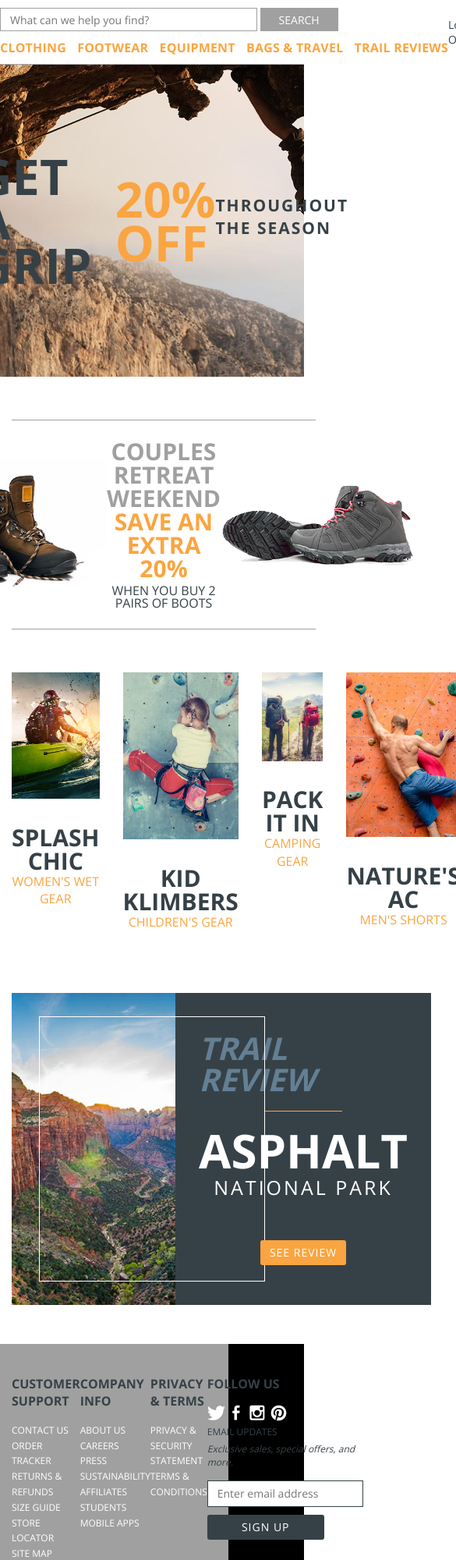
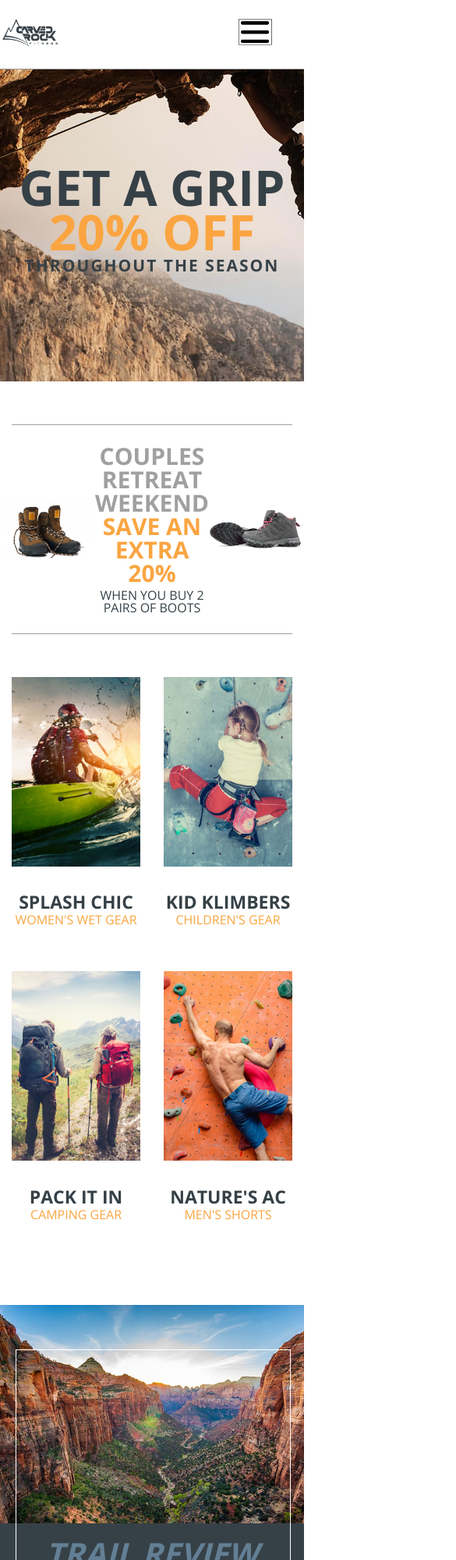
Before and after one commit to DarioDevGit/ProyectPluralSight, a website: page index.html in a window 390 px wide. Shown: the top 2000 px of the page at 78% size, 585 px wide, since content can reach past the window. Drawn offline with nearby package versions, Linux system fonts and the light colour scheme.

Commit message:
responsive

```diff
--- a/css/main.css
+++ b/css/main.css
@@ -7,8 +7,8 @@ ul { padding: 0; margin: 0; list-style: none; }
 nav { padding: 10px 0; }
 h1, h2, h3, h4, h5, h6 { margin: 0; }
 /***************************************/
-.container {
-    margin: 0 auto; max-width: 1170px;
+.header-nav__container {
+    margin: 0 auto; max-width: 100%;
 }
 
 section {
@@ -19,8 +19,8 @@ section {
     display:flex;
 }
 
-.flex-colum{
-    flex-direction: colum;
+.flex-column{
+    flex-direction: column;
 }
 
 .flex-one{
@@ -85,6 +85,10 @@ section {
     border-bottom: 1px solid #a0a0a0;
 }
 
+.header-nav__menu{
+    display: none;
+}
+
 .brand{
     widows: 170px;
     height: 85px;
@@ -92,12 +96,16 @@ section {
     margin-right: 60px;
 }
 
+/* .container{
+    display:
+} */
+
 .logo-container{
     width: 28%;
 }
 
 .logo{
-    max-width: 33%;
+    max-width: 70%;
     height: auto;
 }
 
@@ -115,6 +123,10 @@ section {
     height: 30px;
     border: 0;
     padding: 0;
+}
+
+.header-nav{
+    display: flex;
 }
 
 .nav-list{
@@ -161,10 +173,12 @@ section {
     background-size: cover;
     background-position: center center;
     text-transform: uppercase;
+    justify-content: center;
+    text-align: center;
 }
 
 .hero h1{
-    position: relative;
+    /* position: relative; */
     left: -30px;
 }
 
@@ -194,7 +208,7 @@ section {
 }
 
 .banner img {
-    width: 250px;
+    width: 33.3%;
 }
 
 .banner-text{
@@ -212,12 +226,14 @@ section {
 }
 
 .category {
-    flex: 0 0 25%;
+    /* flex: 0 0 25%; */
     padding: 0 15px;
+    width: 25%
 }
 
 .category img{
     width: 100%;
+    height: 70%;
 }
 
 .category-text{
@@ -234,18 +250,19 @@ section {
 }
 
 .category-text h3{
-    font-size: 30px;
+    font-size: 23px;
     font-weight: 700;
     line-height: 1;
 }
 
 .full-banner{
-    padding: 0 15px;
+    /* padding: 0 15px; */
     margin: 50px 0px;
     position: relative;
+    display: flex;
 }
 
-.full-banner:before{
+ .full-banner:before{
     content: "";
     position: absolute;
     border: 1px solid #ffffff;
@@ -257,18 +274,21 @@ section {
 }
 
 .full-banner-image{
-    flex: 0 0 58.333333%;
+    /* flex: 0 0 58.333333%; */
+    width: 50%;
     background-image: url('../img/vista.jpg');
     background-size: cover;
     background-position: top center;
-    min-height: 400px;
+    min-height: 280px;
+    height: 400px;
 }
 
 .full-banner-sidebar{
-    flex: 0 0 41.66667%;
+    /* flex: 0 0 41.66667%; */
+    width: 50%;
     background-color: #364147;
     text-transform: uppercase;
-    padding: 30px;
+    /* padding: 30px; */
     color: #ffffff;
     flex-direction: column;
 }
@@ -315,7 +335,7 @@ footer{
     position: relative;
     z-index: 0;
     min-height: 330px;
-    background-color: #000000;
+    background-color: black;
 }
 
 footer:after{
@@ -331,7 +351,7 @@ footer:after{
 }
 
 .lists{
-    flex: 0 0 75%;
+    /* flex: 0 0 75%; */
     padding: 40px 15px;
 }
 
@@ -405,14 +425,16 @@ footer a:hover{
 }
 
 .ps{
-    flex: 0 0 25%;
+    /* flex: 0 0 25%; */
     padding: 40px 0;
     color: #e5e5e5;
     font-size: 16px;
+    padding-bottom: 5%;
 }
 
 .ps img{
-    max-width: 230px;
+    width: 100%;
+    max-width: 230px;;
 }
 
 .demo{
@@ -429,12 +451,108 @@ footer a:hover{
 }
 
 .copyright {
-    flex: 0 0 75%;
+    width: 80%;
     padding: 10px 0;
     font-size: 12px;
     text-align: center;
+    background-color: #A0A0A0;
+}
+.container__text{
+    width: 80%;
+    background-color: #A0A0A0;
+}
+.ps{
+    background-color: black;
+    width: 20%
 }
 
-.bcolum{
+.ps-bcolum{
     flex-direction: column;
 }
+
+@media (min-width: 320px) and (max-width: 767px){
+    .header-nav__search  {
+        display: none;
+    }
+
+    .header-nav__menu{
+        display: flex;
+    }
+    .menu_img img{
+        width: 45px;
+        height: 35px;
+    }
+
+    .container__section{
+        flex-flow: wrap;
+    }
+
+    .category img{
+        width: 100%;
+        height: 70%;
+    }
+
+    .category {
+        /* flex: 0 0 25%; */
+        padding: 0 15px;
+        padding-bottom: 30px;
+        width: 50%
+    }
+
+    footer{
+        justify-content: center;
+        background-color: black;
+    }
+
+    .full-banner:before{
+        content: "";
+        position: absolute;
+        border: 1px solid #ffffff;
+        top: 10%;
+        bottom: 10%;
+        left: 5%;
+        right: 1%;
+        z-index: 1;
+        width: 90%;
+    }
+
+    .full-banner{
+        flex-direction: column;
+    }
+
+    .full-banner-image{
+        /* flex: 0 0 58.333333%; */
+        width: 100%;
+        background-image: url('../img/vista.jpg');
+        background-size: cover;
+        background-position: top center;
+        min-height: 280px;
+        height: auto;
+    }
+
+    .full-banner-text{
+        width: 100%;
+        padding: 5%;
+    }
+
+    .container__text{
+        flex-direction: column;
+        width: 100%;
+        background-color: #A0A0A0;
+    }
+
+    .ps{
+        width: 100%;
+        justify-content: center;
+    }
+    .ps img{
+        max-width: 240px;
+        width: 100%;
+        height: 30%;
+    }
+
+    .pl{
+        display: none;
+        background-color: #A0A0A0;
+    }
+}
--- a/index.html
+++ b/index.html
@@ -2,6 +2,7 @@
 <html lang="en">
 <head>
   <meta charset="UTF-8">
+  <meta name="viewport" content="width=device-width, initial-scale=1.0">
   <title>Carved Rock Fitness</title>
   <link href="https://fonts.googleapis.com/css?family=Open+Sans:300,400,600,700" rel="stylesheet">
   <link href="css/main.css" rel="stylesheet">
@@ -10,7 +11,7 @@
 
   <!-- NAVIGATION -->
   <nav class="header-nav">
-    <div class="container flex space-between">
+    <div class="header-nav__container flex space-between">
       <!-- BRANDING -->
       <div class="logo-container flex align-center">
         <a href="#">
@@ -18,7 +19,7 @@
         </a>
       </div>
       <!-- SEARCH -->
-      <div class="flex flex-one align-center">
+      <div class="header-nav__search flex flex-one align-center">
         <div>
           <form>
             <input class="search-box" aria-label="Search" placeholder="What can we help you find?" type="search">
@@ -34,7 +35,7 @@
         </div>
         <!-- PROFILE -->
         <div class="flex align-center profile">
-          <div class="flex flex-colum account>
+          <div class="flex flex-column account>
             John Doe <a href="#">Log Out</a>
           </div>
           <div class="profile-pic">
@@ -42,12 +43,18 @@
           </div>
         </div>
       </div>
+      <!-- MENU RESPONSIVE -->
+      <div class="header-nav__menu  menu">
+        <figure class="menu_img">
+          <img alt="Hamburger menu" src="img/hamburguer_menu.png">
+        </figure>
+      </div>
     </div>
   </nav>
 
     <!-- HERO -->
   <section class="hero">
-    <div class="container flex flex-colum align-center center">
+    <div class="container flex flex-column align-center center">
       <h1>Get A Grip</h1>
       <h2>20% Off</h2>
       <p>Throughout The Season</p>
@@ -71,7 +78,7 @@
     </section>
 
     <!-- CATEGORIES -->
-    <section>
+    <section class="container__section">
       <div class="category">
         <a href="#">
           <img alt="Splash Chic" src="img/category-1.jpg" />
@@ -113,7 +120,7 @@
     <!-- FULL BANNER -->
     <section class="full-banner">
       <div class="full-banner-image"></div>
-      <div class="flex flex-colum align-center center full-banner-sidebar">
+      <div class="full-banner-text flex flex-column align-center center full-banner-sidebar">
         <h4>Trail Review</h4>
         <div>Asphalt</div>
         <div>National Park</div>
@@ -125,7 +132,7 @@
 
   <!-- FOOTER -->
   <footer>
-    <section class="container space-between lists">
+    <section class="container__text space-between lists">
       <div>
         <div class="text-primary link-header">Customer Support</div>
         <ul>
@@ -176,13 +183,13 @@
 
     <!-- PS DEMO -->
     <section class="ps">
-      <div class="bcolum flex flex-colum align-center">
+      <div class="ps-bcolum flex flex-column align-center">
         <img src="img/pluralsight-white.png" />
         <div class="demo">This site is created for demonstrative purposes only and does not offer any real products or services.</div>
       </div>
     </section>
 
-    <div class="text-primary copyright">&copy;Pluralsight 2018</div>
+    <div class="pl text-primary copyright">&copy;Pluralsight 2018</div>
   </footer>
 </body>
 </html>
```
Also changed, not shown: img/hamburguer_menu.png (added).
